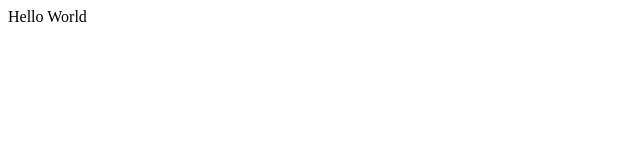
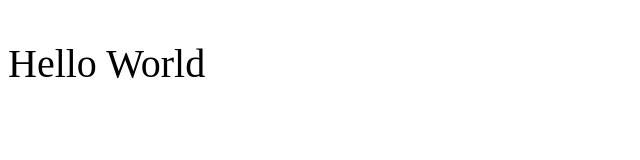
Before and after one commit to GreenMachine808/Github-Demo, a plain HTML site: page index.html in a window 1280 px wide. Shown: the whole page, without its empty margins (0-640 px from the left). Drawn offline with Linux system fonts and the light colour scheme.

Commit message:
Coded in Html and CSS
Made font red and made it 40px.

```diff
--- a/css/style.css
+++ b/css/style.css
@@ -0,0 +1,4 @@
+#cool{
+	font-color: red;
+	font-size: 40px
+}
--- a/index.html
+++ b/index.html
@@ -1,9 +1,10 @@
 <!DOCTYPE html>
 <html>
 <head>
+<link rel="stylesheet" type="text/css" href="css/style.css">
 	<title>Marcus' App</title>
 </head>
 <body>
-	Hello World
+	<p id="cool">Hello World</p>
 </body>
 </html>
```
